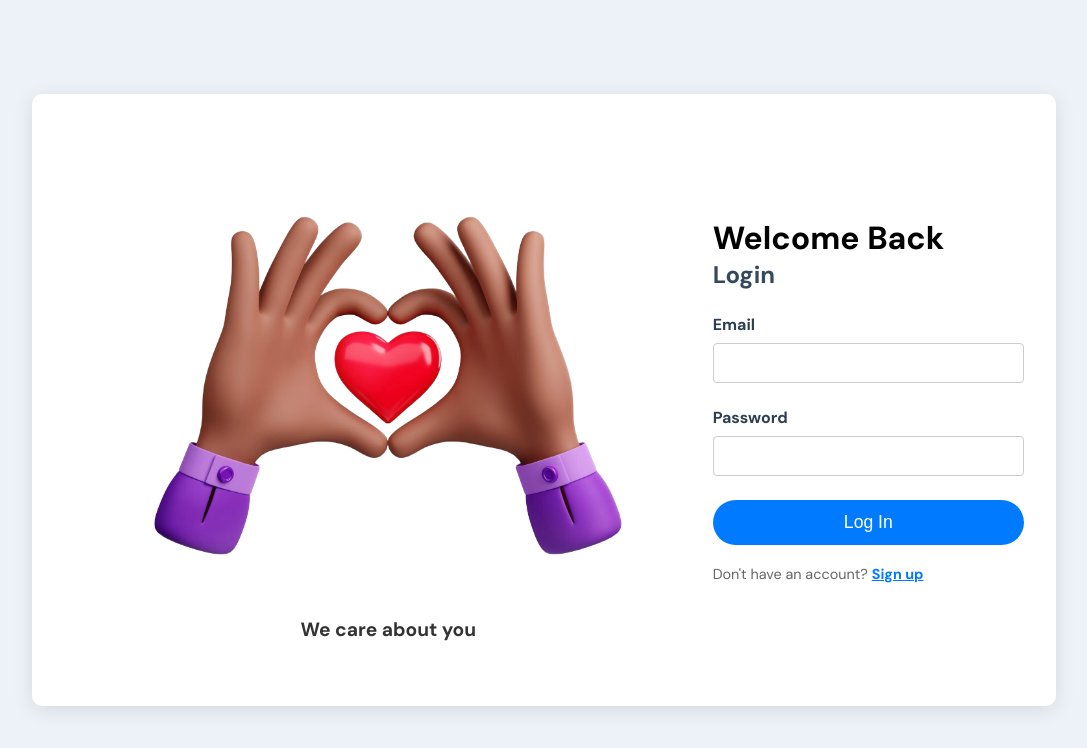
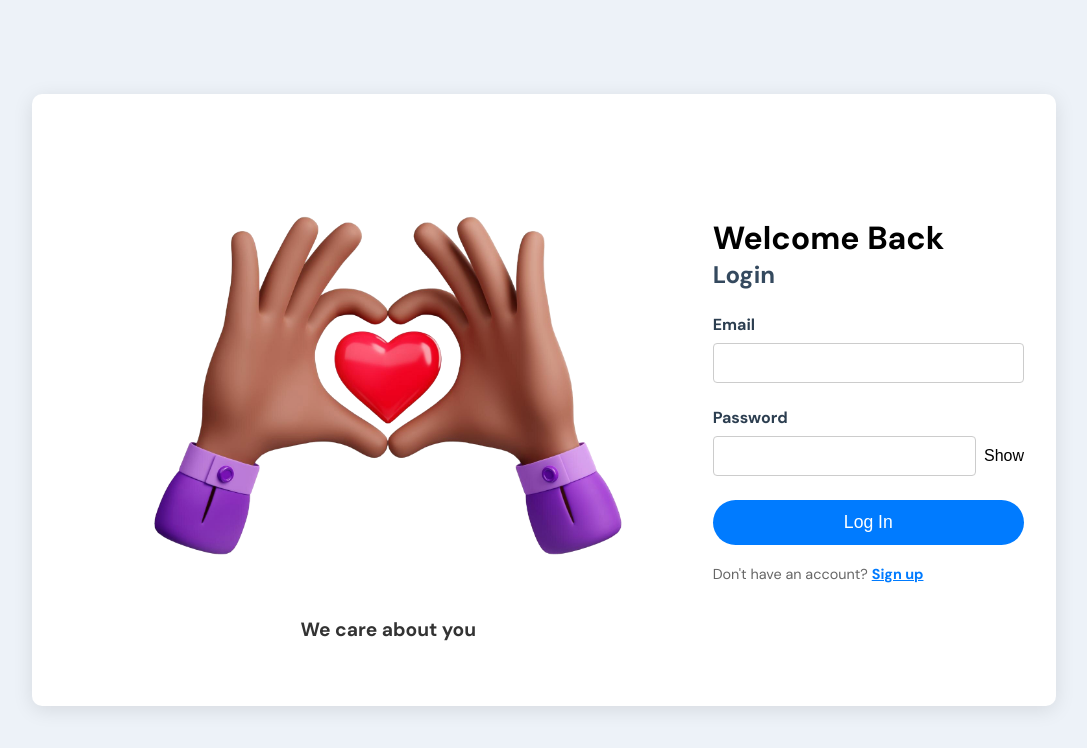
Before and after one commit to Faithkym7/hakilink, a React (Create React App) app: page /log-in in a window 1280 px wide. Shown: the top 748 px of the page, without its empty margins (96-1183 px from the left). Built offline with nearby package versions, Linux system fonts and the light colour scheme; no server answers.

Commit message:
Chore: login and signup update

```diff
--- a/src/auth/LogIn/LogIn.jsx
+++ b/src/auth/LogIn/LogIn.jsx
@@ -15,6 +15,7 @@ const Alert = React.forwardRef(function Alert(props, ref) {
 
 const Login = () => {
   const [email, setEmail] = useState('');
+  const [showPassword, setShowPassword] = useState(false);
   const [password, setPassword] = useState('');
   const [error, setError] = useState('');
   const [openSnackbar, setOpenSnackbar] = useState(false);
@@ -92,13 +93,30 @@ const Login = () => {
 
             <div className="form-group">
               <label htmlFor="password">Password</label>
+              <div style={{display:'flex', alignItems:'center'}}>
               <input
-                type="password"
+                type={showPassword ? 'text' : 'password'}
                 id="password"
                 value={password}
                 onChange={(e) => setPassword(e.target.value)}
                 required
+                style={{ flex: 1 }}
               />
+              <button
+                type="button"
+                onClick={() => setShowPassword(!showPassword)}
+                style={{
+                  marginLeft: '0.5rem',
+                  cursor: 'pointer',
+                  background: 'none',
+                  border: 'none',
+                  fontSize: '1rem',
+                }}
+                aria-label="Toggle password visibility"
+              >
+                {showPassword ? 'Hide' : 'Show'}
+              </button>
+              </div>
             </div>
 
             <button type="submit" className="login-button">Log In</button>
--- a/src/auth/SignUp/SignUp.jsx
+++ b/src/auth/SignUp/SignUp.jsx
@@ -33,6 +33,7 @@ const Signup = () => {
   const [email, setEmail] = useState('');
   const [role, setRole] = useState('');
   const [password, setPassword] = useState('');
+  const [showPassword, setShowPassword] = useState(false);
   const [specialization, setSpecialization] = useState('');
   const [error, setError] = useState('');
   const [openSnackbar, setOpenSnackbar] = useState(false);
@@ -176,13 +177,30 @@ const Signup = () => {
 
             <div className="form-group">
               <label htmlFor="password">Password</label>
+              <div style={{display:'flex', alignItems:'center'}}>
               <input
-                type="password"
+                type={showPassword ? 'text' : 'password'}
                 id="password"
                 value={password}
                 onChange={(e) => setPassword(e.target.value)}
                 required
+                style={{ flex: 1 }}
               />
+              <button
+                type="button"
+                onClick={() => setShowPassword(!showPassword)}
+                style={{
+                  marginLeft: '0.5rem',
+                  cursor: 'pointer',
+                  background: 'none',
+                  border: 'none',
+                  fontSize: '1rem',
+                }}
+                aria-label="Toggle password visibility"
+              >
+                {showPassword ? 'Hide' : 'Show'}
+              </button>
+              </div>
             </div>
 
             <button type="submit" className="signup-button">Sign Up</button>
```
